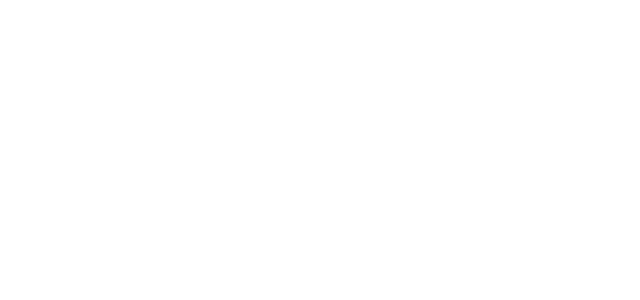
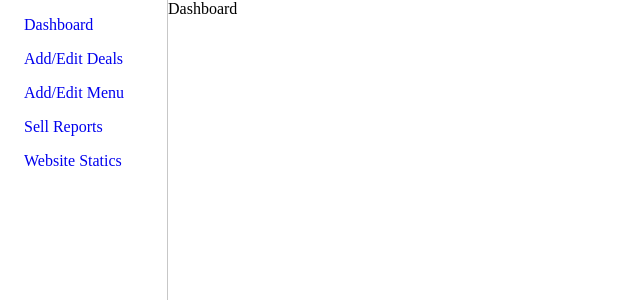
Before and after one commit to ahmadmuqadas/resturant, a React (Create React App) app: page /admin in a window 1280 px wide. Before the commit this address had no page. Shown: the top 300 px of the page, without its empty margins (0-640 px from the left). Built offline with nearby package versions, Linux system fonts and the light colour scheme.

Commit message:
added Admin panel. added database and fetched database to deals page.

```diff
--- a/src/App.jsx
+++ b/src/App.jsx
@@ -1,21 +1,28 @@
 import { Route, Routes } from "react-router-dom";
-import {Home, MainNav} from './Assets/User components/UserImports';
-import './Assets/User components/StyledComponents/style.css'
+import { Home, MainNav } from './Assets/User components/UserImports';
+import './Assets/User components/StyledComponents/style.css';
 import LogIn from "./Assets/User components/LogIn";
-
+import Dashboard from "./Assets/Admin components/Dashboard";
+import AdminLayout from "./Assets/Admin components/AdminLayout";
+import EditDeals from "./Assets/Admin components/EditDeals";
 
 function App() {
   return (
     <>
-    {/* i added the app div to be able to add background image without using absolute positions*/}
       <div className="app">
-    <Routes>
-      <Route path="/" element={<MainNav/>}>
-      <Route index element={<Home/>}/>
-      <Route path="login" element={<LogIn/>}/>
-      </Route>
-    </Routes>
-    </div>
+        <Routes>
+          <Route path="*" element={<h1>404 not found</h1>}/>
+          <Route path="/" element={<MainNav />}>
+            <Route index element={<Home />} />
+            <Route path="login" element={<LogIn />} />
+          </Route>
+          <Route path="admin" element={<AdminLayout />}>
+            <Route index element={<Dashboard />} />
+            <Route path="editdeals" element={<EditDeals />} />
+
+          </Route>
+        </Routes>
+      </div>
     </>
   );
 }
--- /dev/null
+++ b/src/Assets/Admin components/AdminLayout.jsx
@@ -0,0 +1,15 @@
+import React from 'react'
+import { Outlet } from 'react-router-dom'
+import AdminNavigation from './AdminNavigation'
+
+
+const AdminLayout = () => {
+  return (
+    <div className='adminlayout'>
+        <AdminNavigation/>
+        <Outlet/>
+        </div>
+  )
+}
+
+export default AdminLayout
--- /dev/null
+++ b/src/Assets/Admin components/AdminNavigation.jsx
@@ -0,0 +1,24 @@
+import React from 'react'
+import { NavLink } from 'react-router-dom'
+
+
+const AdminNavigation = () => {
+
+
+
+  return (
+    <div className='adminnaviigation-wrapper'>
+
+    <ul>
+        <NavLink to='.'><li>Dashboard</li></NavLink>
+        <NavLink to='editdeals'><li>Add/Edit Deals</li></NavLink>
+        <NavLink to='editmenu'><li>Add/Edit Menu</li></NavLink>
+        <NavLink to='sellreports'><li>Sell Reports</li></NavLink>
+        <NavLink to='statics'><li>Website Statics</li></NavLink>
+    </ul>
+
+    </div>
+  )
+}
+
+export default AdminNavigation
--- /dev/null
+++ b/src/Assets/Admin components/Dashboard.jsx
@@ -0,0 +1,13 @@
+import React from 'react'
+
+
+
+const Dashboard = () => {
+  return (
+    <div>
+        Dashboard
+    </div>
+  )
+}
+
+export default Dashboard
--- /dev/null
+++ b/src/Assets/Admin components/EditDeals.jsx
@@ -0,0 +1,9 @@
+import React from 'react'
+
+const EditDeals = () => {
+  return (
+    <div>EditDeals</div>
+  )
+}
+
+export default EditDeals
--- a/src/Assets/User components/Deals.jsx
+++ b/src/Assets/User components/Deals.jsx
@@ -1,112 +1,62 @@
-import React from 'react'
-import dealImg from './../Media/deal.jpg'
-import dealImg2 from './../Media/deal2.jpg'
+import React, { useEffect, useState } from 'react'
 import serving from '../Media/delicious.png'
 import { motion } from 'framer-motion';
-const foodCategories = [
-  {
-    category: 'Appetizers',
-    foods: [
-      { name: 'Bruschetta', price: 6.99, serves: 2, img: dealImg },
-      { name: 'Spinach Artichoke Dip', price: 8.99, serves: 4, img: dealImg },
-      { name: 'Spinach Artichoke Dip', price: 8.99, serves: 4, img: dealImg2 },
+import { database } from '../../FirebaseConfig';
+import { get, ref } from 'firebase/database';
 
-    ],
-  },
-  {
-    category: 'Salads',
-    foods: [
-      { name: 'Caesar Salad', price: 7.99, serves: 2, img:dealImg  },
-      { name: 'Greek Salad', price: 9.99, serves: 2, img:dealImg  },
-    ],
-  },
-  {
-    category: 'Soups',
-    foods: [
-      { name: 'Tomato Basil Soup', price: 5.99, serves: 2, img:dealImg  },
-      { name: 'Chicken Noodle Soup', price: 6.99, serves: 2, img:dealImg  },
-    ],
-  },
-  {
-    category: 'Main Courses',
-    foods: [
-      { name: 'Grilled Salmon', price: 18.99, serves: 1, img:dealImg  },
-      { name: 'Chicken Alfredo Pasta', price: 15.99, serves: 2, img:dealImg  },
-    ],
-  },
-  {
-    category: 'Steaks',
-    foods: [
-      { name: 'Ribeye Steak', price: 22.99, serves: 1, img:dealImg  },
-      { name: 'Filet Mignon', price: 24.99, serves: 1, img:dealImg  },
-    ],
-  },
-  {
-    category: 'Burgers',
-    foods: [
-      { name: 'Classic Cheeseburger', price: 10.99, serves: 1, img:dealImg  },
-      { name: 'Vegetarian Burger', price: 12.99, serves: 1, img:dealImg  },
-    ],
-  },
-  {
-    category: 'Pizzas',
-    foods: [
-      { name: 'Margherita Pizza', price: 14.99, serves: 2, img:dealImg  },
-      { name: 'Pepperoni Pizza', price: 16.99, serves: 2, img: dealImg },
-    ],
-  },
-  {
-    category: 'Desserts',
-    foods: [
-      { name: 'Chocolate Lava Cake', price: 7.99, serves: 2, img: dealImg },
-      { name: 'New York Cheesecake', price: 9.99, serves: 2, img: dealImg },
-    ],
-  },
-  {
-    category: 'Beverages',
-    foods: [
-      { name: 'Soda', price: 2.49, serves: 1, img:dealImg  },
-      { name: 'Iced Tea', price: 2.99, serves: 1, img: dealImg },
-    ],
-  },
 
-  {
-    category: 'Shawarmas',
-    foods: [
-      { name: 'Turkish Shawarma', price: 2.49, serves: 1, img:dealImg  },
-
-    ],
-  },
-];
 
 
 
 const Deals = () => {
+  const dbRef = ref(database);
 
-  const categories = foodCategories.map((category) => {
+
+  useEffect(() => {
+    get(dbRef).then((snapshot) => {
+      if (snapshot.exists()) {
+        const retData = snapshot.val();
+        setMenu(retData)
+      }
+      else {
+        console.log('no data');
+      }
+    }).catch ((err) => {
+    console.log(err);
+    })
+
+  }, [])
+
+
+
+
+  const [ menu, setMenu] = useState([]);
+
+const menuArray = menu.foodCategories
+
+  const categories = menuArray && menuArray.map((category) => {
     return (
       <motion.div
       initial={{ y: 200, opacity: 0 }}
       whileInView={{ y: 0, opacity: 1 }}
-      transition={{ delay: 0.5, duration: 1 }} // Adjust the delay as needed
+      transition={{ delay: 0.3, duration: .5 }}
       viewport={{ once: true }}
-
-      key={category.category} className='foods-cat'>
+       className='foods-cat'>
         <h2 className='cat-name'>{category.category}</h2>
           <div className='food-wrapper'>
           {category.foods.map((food) => (
-            <div className='foods' key={food.name}>
+            <div className='foods'>
          <div className='food-img-wrapper'>
           <img src={food.img} alt="" className='deal-img' />
     <span className='serving-span'>
     <img src={serving} alt="" className='serving-img' />
-          <p key={food.name} className='food-item serving'>X {food.serves}</p>
+          <p  className='food-item serving'>X {food.serves}</p>
     </span>
           </div>
 
          <div className="food-item-wrapper">
-         <p key={food.name} className='food-item food-name'>{food.name}</p>
-          <p key={food.name} className='food-item food-price'>{food.price}</p>
+         <p  className='food-item food-name'>{food.name}</p>
+          <p className='food-item food-price'>{food.price}</p>
           <button className='select-btn'>Select</button>
 
          </div>
--- a/src/Assets/User components/Footer.jsx
+++ b/src/Assets/User components/Footer.jsx
@@ -3,10 +3,7 @@
 const Footer = () => {
 
     const currentYear = new Date().getFullYear();
-    console.log(currentYear);
 
-
-console.log(currentYear);
 
   return (
     <footer><p>&copy;Copyright Delicious. All rights reserved. {currentYear} </p></footer>
--- a/src/Assets/User components/Home.jsx
+++ b/src/Assets/User components/Home.jsx
@@ -3,9 +3,11 @@
 import cart from '../Media/cart.png'
 import { motion } from 'framer-motion';
 import GetApp from './GetApp';
-import MiniContact from './MiniContact';
+
 
 const Home = () => {
+
+
   return (
 
     <>
--- a/src/Assets/User components/StyledComponents/style.css
+++ b/src/Assets/User components/StyledComponents/style.css
@@ -409,3 +409,36 @@
     }
 
 }
+
+
+/* ADMIN */
+
+.adminlayout {
+    max-width: 1920px;
+}
+
+
+.adminnaviigation-wrapper {
+    position: relative;
+    min-height: 100vh;
+    width: 12%;
+    border-right: solid rgba(0, 0, 0, 0.219) 1px;
+    display: flex;
+    margin-left: .5rem;
+    min-width: 10rem;
+    width: 5rem !important;
+
+
+}
+
+.adminnaviigation-wrapper ul {
+    list-style-type: none;
+}
+
+.adminnaviigation-wrapper ul li {
+    margin: 1rem;
+}
+
+.adminlayout {
+    display: flex;
+}
--- a/src/FirebaseConfig.js
+++ b/src/FirebaseConfig.js
@@ -1,18 +1,21 @@
 import { initializeApp } from "firebase/app";
 import { getAuth } from "firebase/auth";
-
+import { getDatabase } from "firebase/database";
 const firebaseConfig = {
   apiKey: "AIzaSyCTtn3oAgAXH45oSPCvZpdcvGRXVapkPRA",
   authDomain: "delicious-resturant-fa57a.firebaseapp.com",
   projectId: "delicious-resturant-fa57a",
   storageBucket: "delicious-resturant-fa57a.appspot.com",
   messagingSenderId: "957810080554",
-  appId: "1:957810080554:web:a51462d5023259202d3c53"
+  appId: "1:957810080554:web:a51462d5023259202d3c53",
+  dataBaseURL: 'https://delicious-resturant-fa57a-default-rtdb.firebaseio.com/'
 };
 
 const app = initializeApp(firebaseConfig);
 
 const auth = getAuth(app);
 
+const database = getDatabase(app)
 
-export {auth}
+
+export {auth, database}
```
Also changed, not shown: src/Assets/Media/slide-left.png (added).
